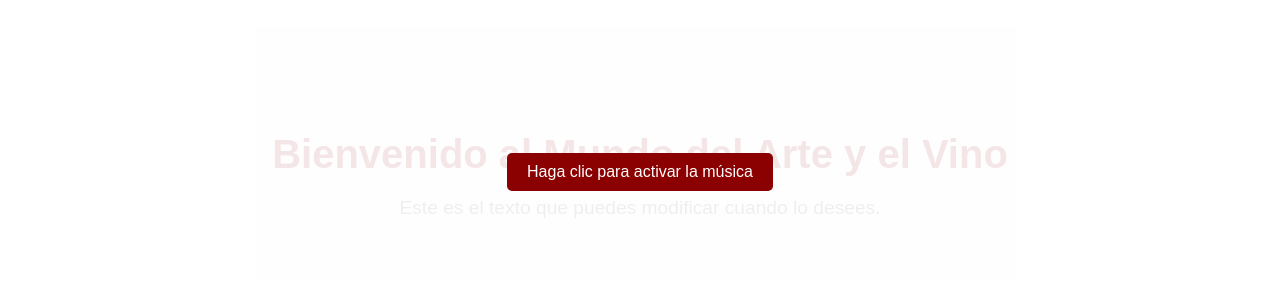
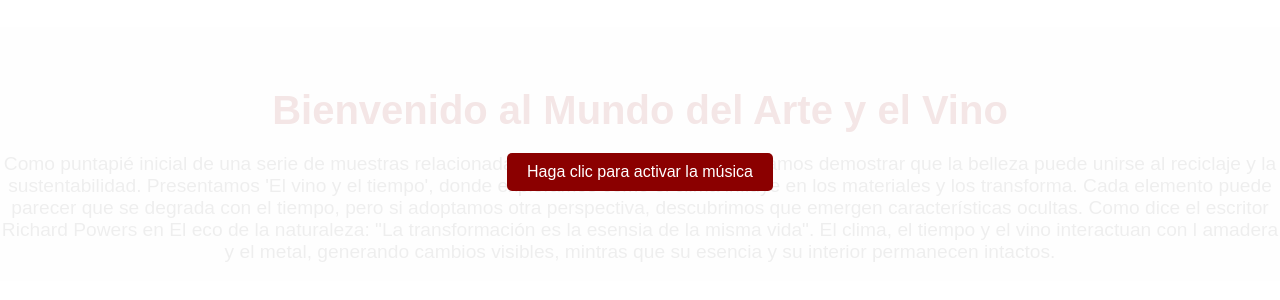
Before and after one commit to Alvaroi/arte-vino, a plain HTML site: page index.html in a window 1280 px wide. Shown: the part 228-528 px from the top of the page. Drawn offline with Linux system fonts and the light colour scheme.

Commit message:
Add files via upload

```diff
--- a/index.html
+++ b/index.html
@@ -47,7 +47,10 @@
 <body>
     <div class="container">
         <h1>Bienvenido al Mundo del Arte y el Vino</h1>
-        <p id="texto-editable">Este es el texto que puedes modificar cuando lo desees.</p>
+        <p id="texto-editable">Como puntapié inicial de una serie de muestras relacionadas con el mundo del vino, buscamos demostrar que la belleza puede unirse al reciclaje y la sustentabilidad. Presentamos 'El vino y el tiempo', donde exploramos cómo el clima influye en los materiales y los transforma.
+            Cada elemento puede parecer que se degrada con el tiempo, pero si adoptamos otra perspectiva, descubrimos que emergen características ocultas. Como dice el escritor Richard Powers en El eco de la naturaleza: "La transformación es la esensia de la misma vida". El clima, el tiempo y el vino interactuan con l amadera y el metal, generando cambios visibles, mintras que su esencia y su interior permanecen intactos.
+
+            </p>
     </div>
 
     <audio id="background-music" muted autoplay loop playsinline>
```
